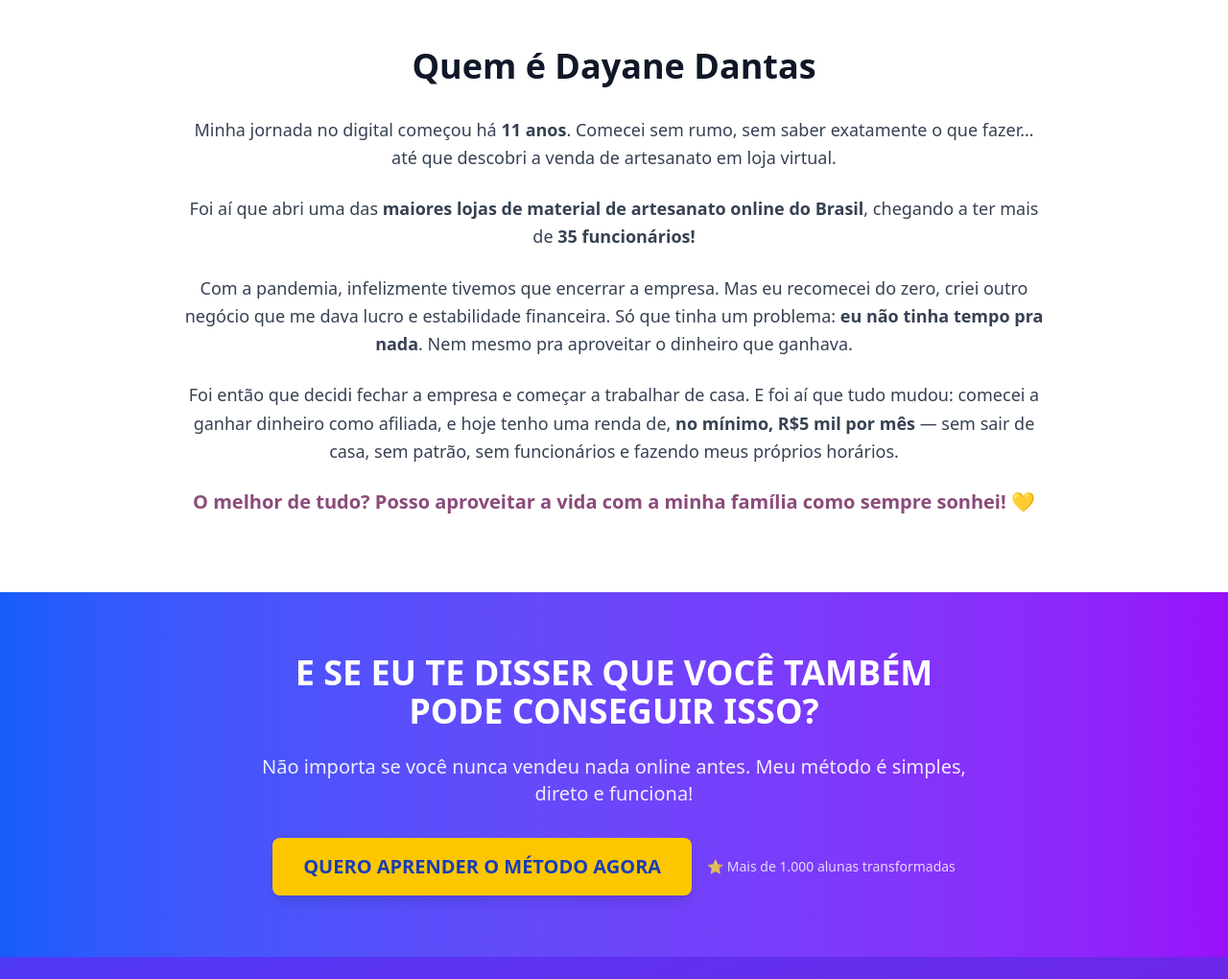
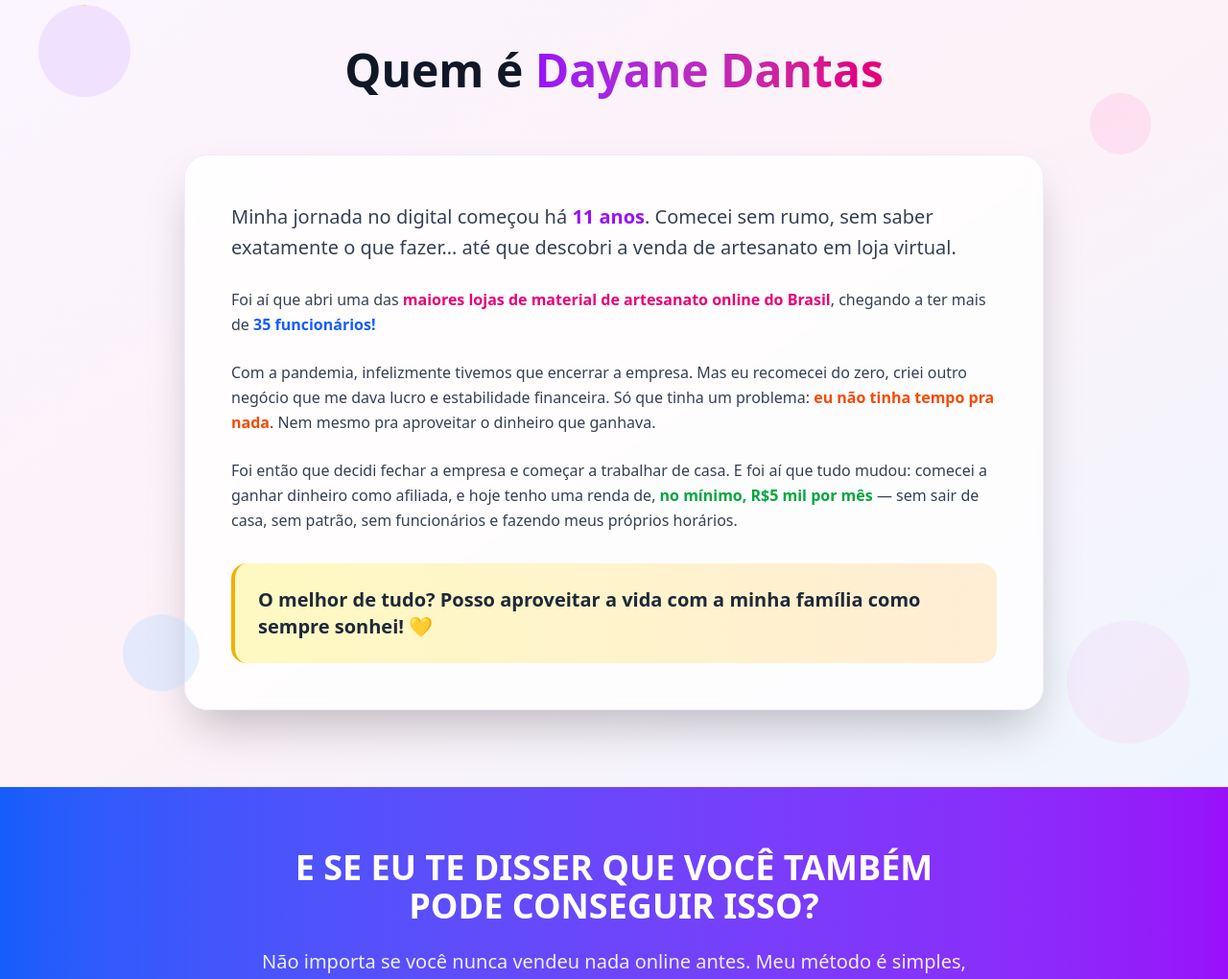
Before and after one commit to LuanCKRG/afiliado_sem_patrao, a website: page index.html in a window 1280 px wide. Shown: the part 1060-2080 px from the top of the page at 96% size. Drawn offline with nearby package versions, Linux system fonts and the light colour scheme; files that its build step writes are made by us from their sources.

Commit message:
fix(about): enhance layout and styling of Dayane Dantas section with decorative elements

```diff
--- a/index.html
+++ b/index.html
@@ -84,25 +84,40 @@
     </section>
 
     <!-- Seção Sobre Dayane -->
-    <section class="py-20 bg-white">
+    <section class="py-20 bg-gradient-to-br from-purple-50 via-pink-50 to-blue-50 relative overflow-hidden">
         <div class="container mx-auto px-4">
-            <div class="max-w-4xl mx-auto text-center space-y-8">
-                <h2 class="text-4xl font-bold text-gray-900 mb-8">Quem é Dayane Dantas</h2>
-                <div class="text-lg text-gray-700 leading-relaxed space-y-6">
-                    <p>
-                        Minha jornada no digital começou há <strong>11 anos</strong>. Comecei sem rumo, sem saber exatamente o que fazer… até que descobri a venda de artesanato em loja virtual.
+            <div class="max-w-4xl mx-auto">
+                <h2 class="text-4xl lg:text-5xl font-bold text-center mb-16 text-gray-900" data-aos="fade-up">
+                    Quem é <span class="text-transparent bg-clip-text bg-gradient-to-r from-purple-600 to-pink-600">Dayane Dantas</span>
+                </h2>
+
+                <div class="bg-white/80 backdrop-blur-sm p-8 lg:p-12 rounded-3xl shadow-2xl border border-purple-100" data-aos="fade-up" data-aos-delay="200">
+                    <div class="prose prose-lg max-w-none text-gray-700 leading-relaxed space-y-6">
+                        <p class="text-xl leading-relaxed">
+                            Minha jornada no digital começou há <strong class="text-purple-600">11 anos</strong>. Comecei sem rumo, sem saber exatamente o que fazer… até que descobri a venda de artesanato em loja virtual.
                         </p>
                         <p>
-                        Foi aí que abri uma das <strong>maiores lojas de material de artesanato online do Brasil</strong>, chegando a ter mais de <strong>35 funcionários!</strong>
+                            Foi aí que abri uma das <strong class="text-pink-600">maiores lojas de material de artesanato online do Brasil</strong>, chegando a ter mais de <strong class="text-blue-600">35 funcionários!</strong>
                         </p>
                         <p>
-                        Com a pandemia, infelizmente tivemos que encerrar a empresa. Mas eu recomecei do zero, criei outro negócio que me dava lucro e estabilidade financeira. Só que tinha um problema: <strong>eu não tinha tempo pra nada</strong>. Nem mesmo pra aproveitar o dinheiro que ganhava.
+                            Com a pandemia, infelizmente tivemos que encerrar a empresa. Mas eu recomecei do zero, criei outro negócio que me dava lucro e estabilidade financeira. Só que tinha um problema: <strong class="text-orange-600">eu não tinha tempo pra nada</strong>. Nem mesmo pra aproveitar o dinheiro que ganhava.
                         </p>
                         <p>
-                        Foi então que decidi fechar a empresa e começar a trabalhar de casa. E foi aí que tudo mudou: comecei a ganhar dinheiro como afiliada, e hoje tenho uma renda de, <strong>no mínimo, R$5 mil por mês</strong> — sem sair de casa, sem patrão, sem funcionários e fazendo meus próprios horários.
+                            Foi então que decidi fechar a empresa e começar a trabalhar de casa. E foi aí que tudo mudou: comecei a ganhar dinheiro como afiliada, e hoje tenho uma renda de, <strong class="text-green-600">no mínimo, R$5 mil por mês</strong> — sem sair de casa, sem patrão, sem funcionários e fazendo meus próprios horários.
                         </p>
-                        <p class="text-xl text-primary font-semibold">O melhor de tudo? Posso aproveitar a vida com a minha família como sempre sonhei! 💛</p>
+                        <div class="bg-gradient-to-r from-yellow-100 to-orange-100 p-6 rounded-2xl border-l-4 border-yellow-500 mt-8">
+                            <p class="text-xl font-semibold text-gray-800 mb-0">O melhor de tudo? Posso aproveitar a vida com a minha família como sempre sonhei! 💛</p>
                         </div>
+                    </div>
+                </div>
+            </div>
+        </div>
+
+        <!-- Elementos decorativos coloridos -->
+        <div class="absolute top-10 left-10 w-24 h-24 bg-purple-200 rounded-full opacity-60 animate-float"></div>
+        <div class="absolute top-32 right-20 w-16 h-16 bg-pink-200 rounded-full opacity-50 animate-pulse"></div>
+        <div class="absolute bottom-20 left-32 w-20 h-20 bg-blue-200 rounded-full opacity-40 animate-bounce"></div>
+        <div class="absolute bottom-10 right-10 w-32 h-32 bg-gradient-to-br from-purple-200 to-pink-200 rounded-full opacity-30 animate-float" style="animation-delay: 2s;"></div>
     </section>
 
     <!-- CTA Intermediário -->
```
Lines whose indentation alone changed are shown as unchanged.
